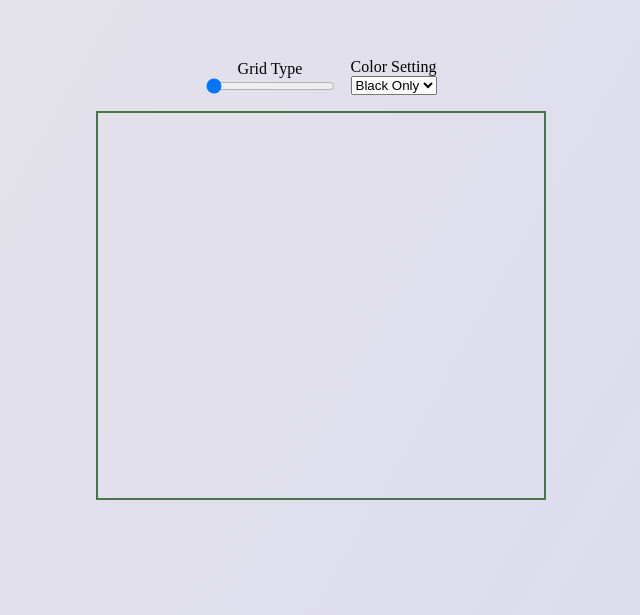
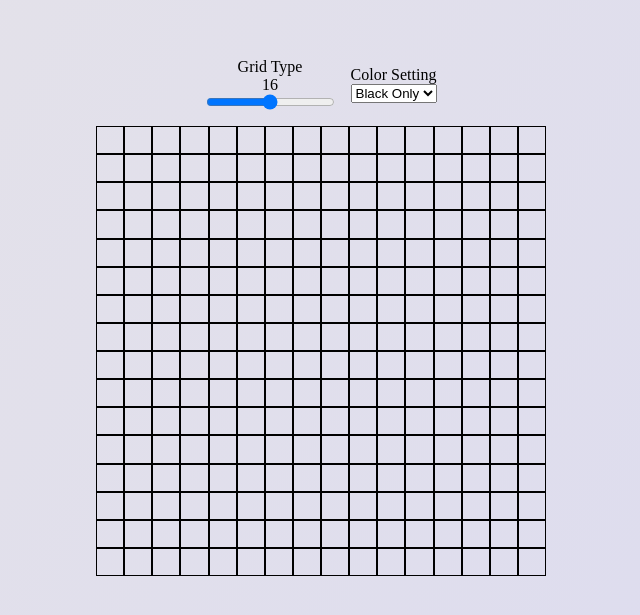
Before and after one commit to Aicyraa/Etch-a-Sketch, a plain HTML site: page index.html in a window 1280 px wide. Shown: the part 125-740 px from the top of the page, without its empty margins (319-959 px from the left). Drawn offline with Linux system fonts and the light colour scheme.

Commit message:
cleaner code

```diff
--- a/index.html
+++ b/index.html
@@ -4,15 +4,21 @@
       <meta charset="UTF-8" />
       <meta name="viewport" content="width=device-width, initial-scale=1.0" />
       <title>Etch a sketch</title>
-      <link rel="stylesheet" href="style.css">
+      <link rel="stylesheet" href="style.css" />
    </head>
    <body>
       <div class="main-container">
          <div class="container-options">
             <div class="settings grid">
                <label for="grid">Grid Type</label>
-               <span id="grid-current-value"></span>
-               <input type="range" min="16" max="64" value="16" name="grid" id="grid" >
+               <span id="grid-current-value">16</span>
+               <input
+                  type="range"
+                  min="16"
+                  max="64"
+                  name="grid"
+                  id="grid"
+               />
             </div>
             <div class="settings color">
                <label for="color">Color Setting</label>
@@ -23,7 +29,7 @@
                </select>
             </div>
          </div>
-         <div class="container-grids" data-width=""></div>
+         <div class="container-grids"></div>
       </div>
    </body>
    <script src="main.js" defer></script>
--- a/main.js
+++ b/main.js
@@ -10,39 +10,36 @@
    ISSUE
    1. How to change the number of grids but with the container size still the same
    2. How to make the color more darker when the mouse clicked on a square that already has a background color
-
+   3. Paano mag papalit ng bg color
+   4. paano mag ttrigger ung event listener habang naka click
 */
 
-let gridContainer = document.querySelector(".container-grids");
-const rangeBtn = document.getElementById("grid");
-let colorSetting = document.getElementById("color");
+const gridContainer = document.querySelector(".container-grids");
 
-rangeBtn.addEventListener("mouseup", (e) => {
-   // formula for creating dynamic grid
-   gridContainer.innerHTML = "";
-   let value = e.target.value;
-   let width = gridContainer.clientWidth;
-   let squareSize = width / value
-   let total = 0
-   document.getElementById("grid-current-value").textContent = value;
-
-   for (let squareCount = 0; squareCount < (value * value); squareCount++) {
+function setGrid(event) {
+   let squareGrid = event ? event.target.value : 16;
+   let containerWidth = gridContainer.clientWidth;
+   removeGrid();
+   for (let squares = 0; squares < squareGrid * squareGrid; squares++) {
+      let squareSize = containerWidth / squareGrid;
       let square = document.createElement("div");
       square.setAttribute("class", "grid-item");
-      square.style.width = ` ${squareSize}px `;
-      square.style.height = ` ${squareSize}px `;
-      gridContainer.appendChild(square);
-      total += 1
+      square.style.width = `${squareSize}px`;
+      square.style.height = `${squareSize}px`;
+      gridContainer.appendChild(square)
    }
+}
 
-   console.log(total);
+function removeGrid() {
+   const currentGridItem = document.querySelectorAll(".grid-item");
+   currentGridItem.forEach((item) => {
+      item.remove();
+   });
+}
 
-   if (gridContainer.lastElementChild.clientWidth > squareSize) {
-      console.log(squareSize);
-      console.log(gridContainer.lastElementChild.clientWidth);
-      total - 1
-      gridContainer.lastElementChild.remove();
-   }
-   console.log(total);
+(function () {
+   const rangeBtn = document.querySelector("#grid");
+   rangeBtn.addEventListener("input", setGrid);
 
-});
+   setGrid();
+})();
--- a/style.css
+++ b/style.css
@@ -29,7 +29,6 @@ body {
 }
 
 /* MAIN SECTION */
-
 .main-container {
    /* border: 2px solid; */
    display: flex;
@@ -39,8 +38,6 @@ body {
    width: 450px;
    height: 450px;
 }
-
-
 
 /* SECTIONS */
 .container-options {
@@ -67,11 +64,9 @@ body {
    flex-grow: 1;
    width: 450px;
    height: auto;
-   border: 2px solid rgb(72, 117, 72);
 }
 
 /* SQUARES */
-
 .grid-item{
    border: 1px solid black;
    flex-grow: 1;
```
